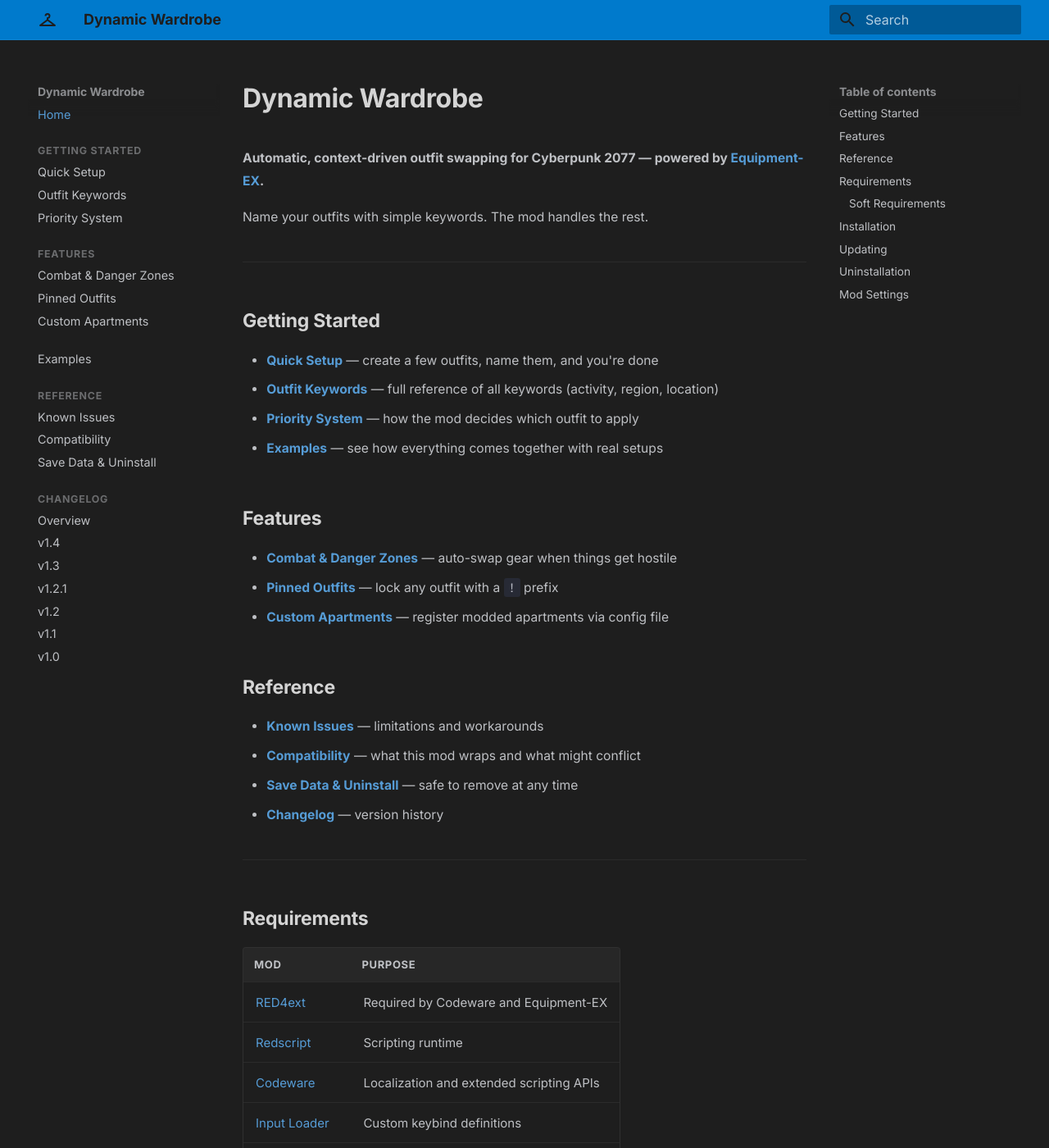
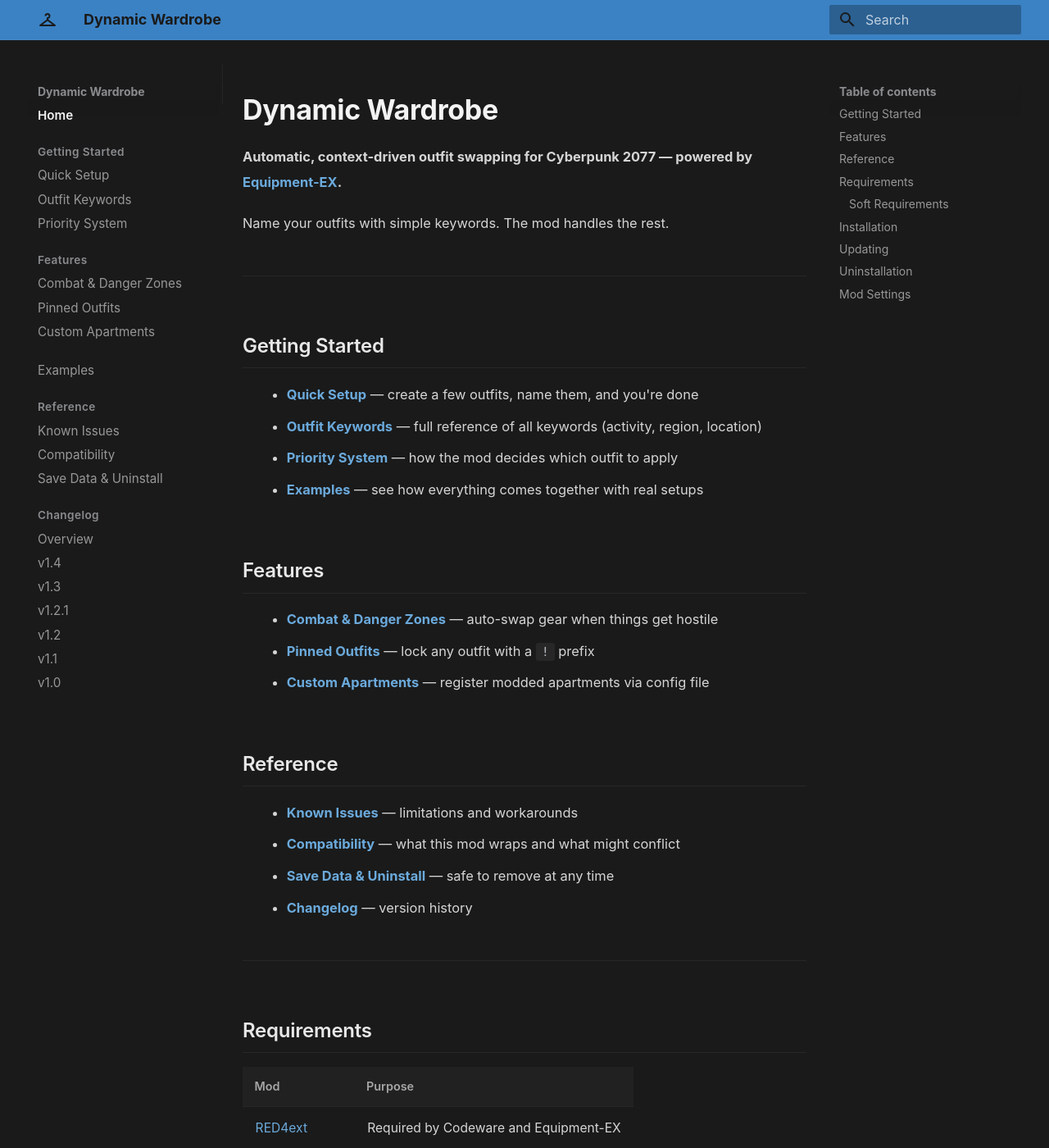
Before and after one commit to Yorivel/Dynamic-Wardrobe, an MkDocs documentation site: the page built from docs/index.md, in a window 1280 px wide and 1400 px high. Shown: the whole window at 82% size. Built offline with MkDocs 1.6.1 and Material for MkDocs 9.7.7, drawn with Linux system fonts in a browser that asks for light colours.

Commit message:
Update docs

```diff
--- a/docs/stylesheets/extra.css
+++ b/docs/stylesheets/extra.css
@@ -1,57 +1,75 @@
-/* === Color Palette (VSCode-inspired) === */
+/* ============================================
+   GitBook-style theme for MkDocs Material
+   ============================================ */
+
+/* === Color Palette === */
 
 :root {
-  --md-primary-fg-color: #007acc;
+  --md-primary-fg-color: #3b82c4;
   --md-primary-bg-color: #ffffff;
-  --md-accent-fg-color: #3794d4;
+  --md-accent-fg-color: #4a9ade;
 }
 
 [data-md-color-scheme="slate"] {
-  --md-primary-fg-color: #007acc;
-  --md-primary-bg-color: #1e1e1e;
-  --md-accent-fg-color: #3794d4;
-  --md-typeset-a-color: #569cd6;
-  --md-default-bg-color: #1e1e1e;
+  --md-primary-fg-color: #3b82c4;
+  --md-primary-bg-color: #1a1a1a;
+  --md-accent-fg-color: #4a9ade;
+  --md-default-bg-color: #1a1a1a;
+  --md-typeset-a-color: #6baadc;
 }
 
-/* === Typography === */
+/* === Typography — relaxed, GitBook-like === */
 
 .md-typeset {
-  font-size: 0.78rem !important;
-  line-height: 1.8;
+  font-size: 0.82rem !important;
+  line-height: 1.85;
+  color: rgba(255, 255, 255, 0.82);
 }
 
 .md-typeset h1 {
-  font-size: 1.6rem !important;
-  font-weight: 600;
-  margin-bottom: 1.2em;
-  color: #d4d4d4;
+  font-size: 1.7rem !important;
+  font-weight: 700;
+  margin-top: 0;
+  margin-bottom: 0.6em;
+  color: rgba(255, 255, 255, 0.95);
+  letter-spacing: -0.01em;
 }
 
 .md-typeset h2 {
-  font-size: 1.15rem !important;
+  font-size: 1.2rem !important;
   font-weight: 600;
-  margin-top: 2.4em;
-  margin-bottom: 0.8em;
-  color: #d4d4d4;
+  margin-top: 2.8em;
+  margin-bottom: 0.7em;
+  padding-bottom: 0.4em;
+  border-bottom: 1px solid rgba(255, 255, 255, 0.06);
+  color: rgba(255, 255, 255, 0.9);
 }
 
 .md-typeset h3 {
-  font-size: 0.95rem !important;
+  font-size: 1rem !important;
   font-weight: 600;
-  margin-top: 1.8em;
-  margin-bottom: 0.6em;
-  color: #c8c8c8;
+  margin-top: 2em;
+  margin-bottom: 0.5em;
+  color: rgba(255, 255, 255, 0.85);
 }
 
 .md-typeset h4 {
-  color: #b0b0b0;
+  font-size: 0.88rem !important;
+  font-weight: 600;
+  color: rgba(255, 255, 255, 0.75);
 }
 
-/* === Links === */
+/* === Links — subtle, GitBook-style === */
+
+.md-typeset a {
+  text-decoration: none;
+  border-bottom: 1px solid transparent;
+  transition: color 0.15s, border-color 0.15s;
+}
 
 .md-typeset a:hover {
-  color: #9cdcfe;
+  color: #8bbde8;
+  border-bottom-color: rgba(139, 189, 232, 0.3);
 }
 
 /* === Permalink anchors (hidden) === */
@@ -63,103 +81,127 @@
 /* === Content spacing === */
 
 .md-typeset p {
-  margin-bottom: 1em;
+  margin-bottom: 1.2em;
 }
 
 .md-typeset ul,
 .md-typeset ol {
-  margin-bottom: 1.2em;
+  margin-bottom: 1.4em;
+  padding-left: 1.4em;
 }
 
 .md-typeset li {
-  margin-bottom: 0.3em;
+  margin-bottom: 0.4em;
 }
 
-/* === Horizontal rules — subtle === */
+/* === Horizontal rules — barely visible === */
 
 .md-typeset hr {
-  margin: 2.5em 0;
-  border-color: rgba(255, 255, 255, 0.06);
+  margin: 3em 0;
+  border: none;
+  border-top: 1px solid rgba(255, 255, 255, 0.06);
 }
 
-/* === Tables — cleaner === */
+/* === Tables — clean and minimal === */
 
 .md-typeset table:not([class]) {
-  font-size: 0.75rem;
-  border: 1px solid rgba(255, 255, 255, 0.08);
-  border-radius: 4px;
-  overflow: hidden;
+  font-size: 0.78rem;
+  border: none;
+  border-radius: 0;
 }
 
 .md-typeset table:not([class]) th {
-  background-color: rgba(255, 255, 255, 0.04);
+  background-color: rgba(255, 255, 255, 0.03);
   font-weight: 600;
-  text-transform: uppercase;
-  font-size: 0.65rem;
-  letter-spacing: 0.05em;
+  font-size: 0.72rem;
+  color: rgba(255, 255, 255, 0.6);
 }
 
 .md-typeset table:not([class]) td,
 .md-typeset table:not([class]) th {
-  padding: 0.7em 1em;
-  border-color: rgba(255, 255, 255, 0.06);
+  padding: 0.75em 1em;
+  border-color: rgba(255, 255, 255, 0.05);
 }
 
-/* === Admonitions — softer === */
+.md-typeset table:not([class]) tr:hover td {
+  background-color: rgba(255, 255, 255, 0.015);
+}
+
+/* === Admonitions — GitBook hint-box style === */
 
 .md-typeset .admonition,
 .md-typeset details {
-  border-radius: 6px;
-  border-width: 1px;
-  border-left-width: 4px;
+  border: none;
+  border-left: 3px solid;
+  border-radius: 0;
   box-shadow: none;
-  font-size: 0.75rem;
-  margin: 1.5em 0;
+  background: rgba(255, 255, 255, 0.025);
+  font-size: 0.78rem;
+  margin: 1.8em 0;
+  padding: 0.8em 1.2em;
 }
 
 .md-typeset .admonition-title,
 .md-typeset summary {
-  font-size: 0.78rem;
+  font-size: 0.8rem;
+  font-weight: 600;
+  background: none !important;
+  padding-left: 2.2em;
+}
+
+/* === Code — inline and blocks === */
+
+.md-typeset code {
+  font-size: 0.76rem;
+  padding: 0.15em 0.45em;
+  border-radius: 3px;
+  background: rgba(255, 255, 255, 0.06);
+}
+
+.md-typeset pre {
+  border-radius: 4px;
+}
+
+.md-typeset pre code {
+  font-size: 0.74rem;
+  background: none;
+}
+
+/* === Sidebar navigation — clean, GitBook-like === */
+
+.md-nav__item {
+  padding: 0.02em 0;
+}
+
+.md-nav__link {
+  font-size: 0.76rem;
+  color: rgba(255, 255, 255, 0.55);
+  transition: color 0.15s;
+}
+
+.md-nav__link:hover {
+  color: rgba(255, 255, 255, 0.9);
+}
+
+.md-nav__link--active {
+  color: rgba(255, 255, 255, 0.95) !important;
   font-weight: 600;
 }
 
-/* === Code blocks === */
-
-.md-typeset code {
-  font-size: 0.72rem;
-  padding: 0.15em 0.4em;
-  border-radius: 3px;
+.md-nav--secondary .md-nav__link {
+  font-size: 0.7rem;
 }
 
-.md-typeset pre code {
-  font-size: 0.72rem;
-}
-
-/* === Sidebar navigation — more breathing room === */
-
-.md-nav__item {
-  padding: 0.05em 0;
-}
-
-.md-nav__link {
-  font-size: 0.72rem;
-}
-
-.md-nav--secondary .md-nav__link {
-  font-size: 0.68rem;
-}
-
-/* === Sidebar section labels === */
+/* === Sidebar section labels — simple, not shouty === */
 
 .md-nav__item--nested > .md-nav__link {
   font-weight: 600;
-  text-transform: uppercase;
-  font-size: 0.62rem;
-  letter-spacing: 0.06em;
-  opacity: 0.7;
+  font-size: 0.68rem;
+  color: rgba(255, 255, 255, 0.4);
+  letter-spacing: 0.03em;
 }
 
-/* === Search results — force small === */
+/* === Search results — proportional === */
 
 .md-search-result .md-typeset {
   font-size: 0.62rem !important;
@@ -192,21 +234,34 @@
   font-size: 0.62rem !important;
 }
 
-/* === Content max-width for readability === */
+/* === Content max-width — comfortable reading === */
 
 .md-content__inner {
-  max-width: 52em;
+  max-width: 50em;
+  padding-top: 1.5em;
 }
 
-/* === Header bar — subtle === */
+/* === Header bar — minimal === */
 
 .md-header {
   box-shadow: none;
-  border-bottom: 1px solid rgba(255, 255, 255, 0.06);
+  border-bottom: 1px solid rgba(255, 255, 255, 0.05);
 }
 
-/* === Tabs — if used === */
+/* === Tabs === */
 
 .md-typeset .tabbed-labels > label {
-  font-size: 0.72rem;
+  font-size: 0.76rem;
 }
+
+/* === Footer — tone down === */
+
+.md-footer {
+  border-top: 1px solid rgba(255, 255, 255, 0.05);
+}
+
+/* === Sidebar border === */
+
+.md-sidebar--primary {
+  border-right: 1px solid rgba(255, 255, 255, 0.05);
+}
--- a/mkdocs.yml
+++ b/mkdocs.yml
@@ -8,9 +8,7 @@
     scheme: slate
     primary: custom
     accent: indigo
-  font:
-    text: Inter
-    code: JetBrains Mono
+  font: false
   features:
     - navigation.sections
     - navigation.expand
```
